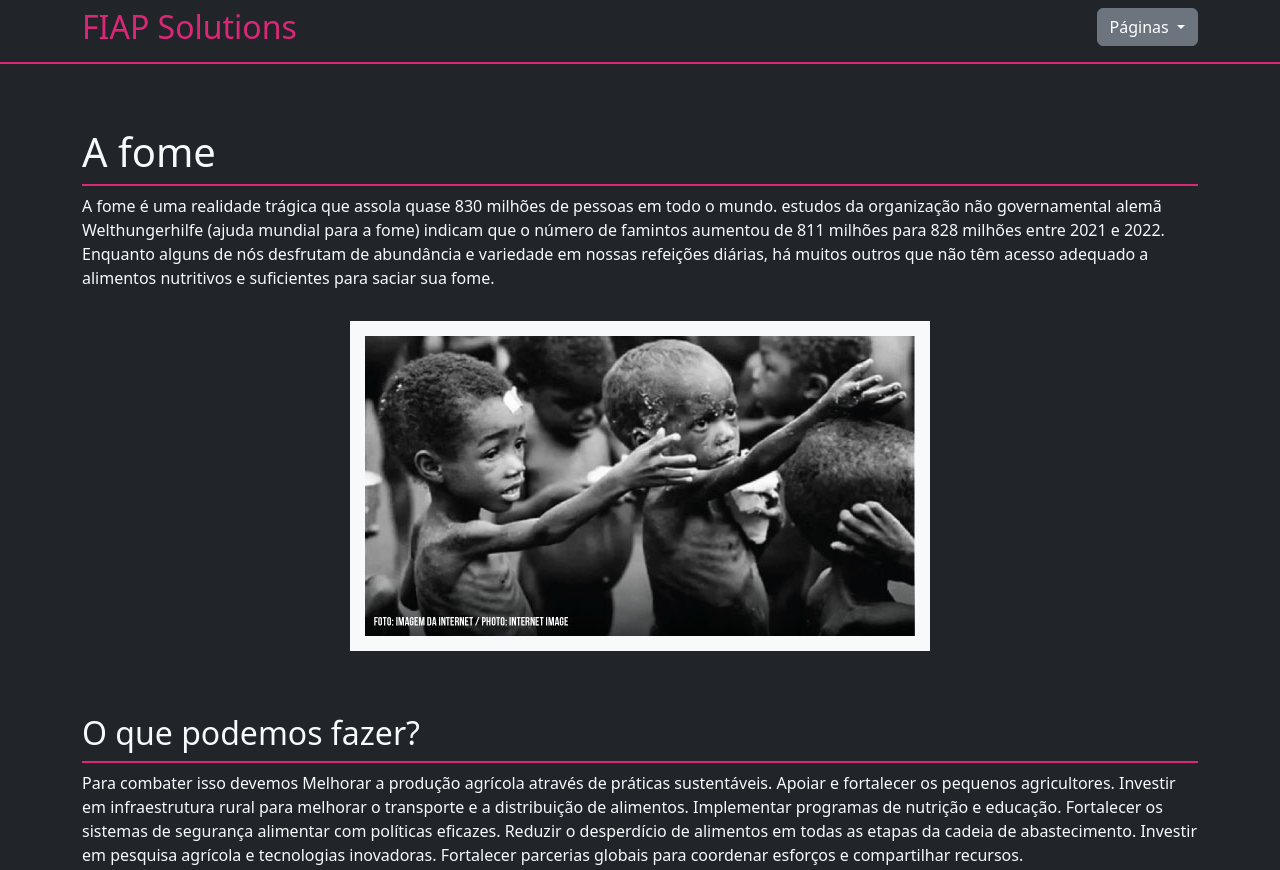
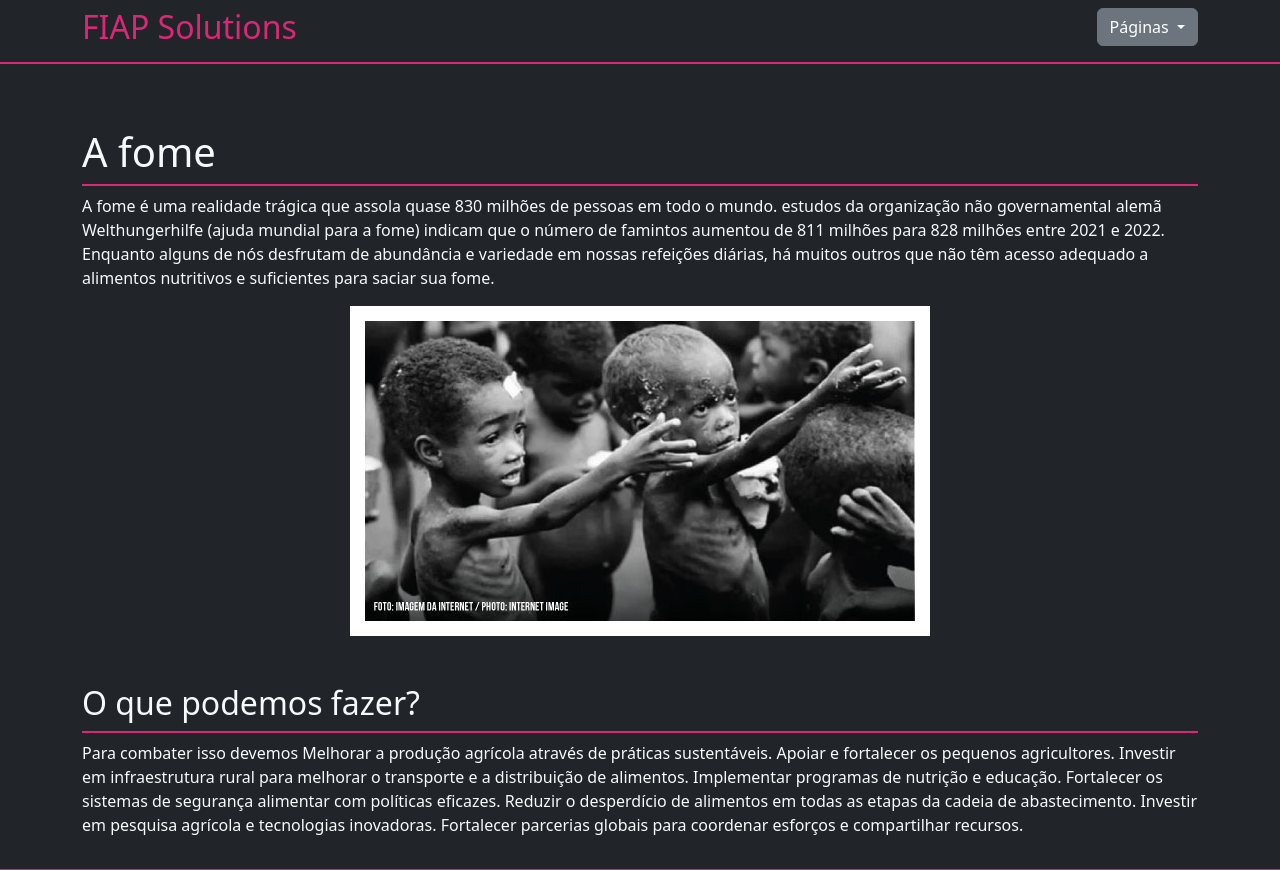
Before and after one commit to AmorimMG/Global-Solution, a plain HTML site: page informacoes.html in a window 1280 px wide. Shown: the top 870 px of the page. Drawn offline with nearby package versions, Linux system fonts and the light colour scheme.

Commit message:
Atualizei estilo

```diff
--- a/informacoes.html
+++ b/informacoes.html
@@ -6,6 +6,7 @@
   <meta name="viewport" content="width=device-width, initial-scale=1.0">
   <link href="https://cdn.jsdelivr.net/npm/bootstrap@5.2.3/dist/css/bootstrap.min.css" rel="stylesheet" integrity="sha384-rbsA2VBKQhggwzxH7pPCaAqO46MgnOM80zW1RWuH61DGLwZJEdK2Kadq2F9CUG65" crossorigin="anonymous">
   <link rel="stylesheet" href="styles/styles.css">
+  <link rel="stylesheet" href="styles/informacoes.css">
   <title>FIAP Solutions</title>
 </head>
 <body class="bg-dark text-light">
@@ -33,13 +34,15 @@
 
 
   <main class="container  py-3">
-    <h1 class="mt-5 text -pink border-bottom border-pink border-2 pb-2">A fome</h1>
-    <p>A fome é uma realidade trágica que assola quase 830 milhões de pessoas em todo o mundo. estudos da organização não governamental alemã Welthungerhilfe (ajuda mundial para a fome) indicam que o número de famintos aumentou de 811 milhões para 828 milhões entre 2021 e 2022. Enquanto alguns de nós desfrutam de abundância e variedade em nossas
-refeições diárias, há muitos outros que não têm acesso adequado a alimentos nutritivos e suficientes para saciar sua fome.</p>
-<center>
-  <img src="fome.jpg" vspace="15px" hspace="15px" border="15px" align=”middle>
-</center>
-    <h2 class="mt-5 text -pink border-bottom border-pink border-2 pb-2">O que podemos fazer?</h2>
+    <h1 class="mt-5 border-bottom border-pink border-2 pb-2">A fome</h1>
+    <p>
+      A fome é uma realidade trágica que assola quase 830 milhões de pessoas em todo o mundo. estudos da organização não governamental alemã Welthungerhilfe (ajuda mundial para a fome) indicam que o número de famintos aumentou de 811 milhões para 828 milhões entre 2021 e 2022. Enquanto alguns de nós desfrutam de abundância e variedade em nossas
+      refeições diárias, há muitos outros que não têm acesso adequado a alimentos nutritivos e suficientes para saciar sua fome.
+    </p>
+    <div class="img-container">
+      <img src="fome.jpg">
+    </div>
+    <h2 class="mt-5 border-bottom border-pink border-2 pb-2">O que podemos fazer?</h2>
     <p>Para combater isso devemos Melhorar a produção agrícola através de práticas sustentáveis.
       Apoiar e fortalecer os pequenos agricultores.
       Investir em infraestrutura rural para melhorar o transporte e a distribuição de alimentos.
@@ -47,7 +50,8 @@ refeições diárias, há muitos outros que não têm acesso adequado a alimento
       Fortalecer os sistemas de segurança alimentar com políticas eficazes.
       Reduzir o desperdício de alimentos em todas as etapas da cadeia de abastecimento.
       Investir em pesquisa agrícola e tecnologias inovadoras.
-  Fortalecer parcerias globais para coordenar esforços e compartilhar recursos.</p>
+      Fortalecer parcerias globais para coordenar esforços e compartilhar recursos.
+    </p>
   </main>
 
   <!-- Footer -->
--- /dev/null
+++ b/styles/informacoes.css
@@ -0,0 +1,5 @@
+.img-container {
+  width: fit-content;
+  border: 15px solid #fff;
+  margin: 15px auto
+}
```
Lines whose indentation alone changed are shown as unchanged.
